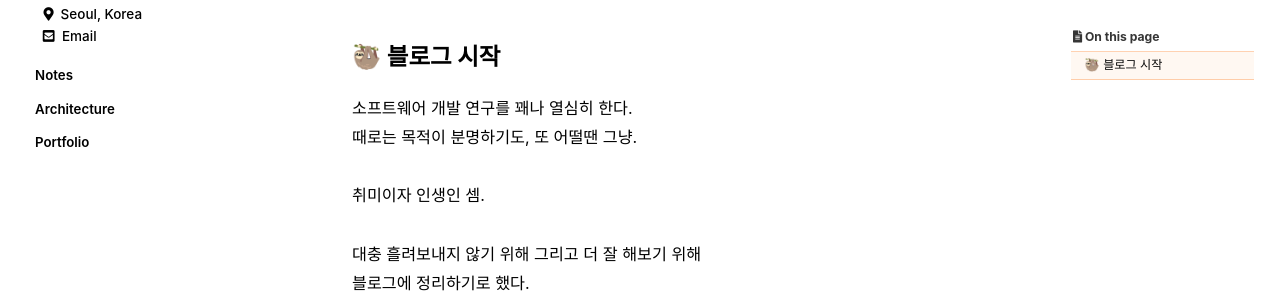
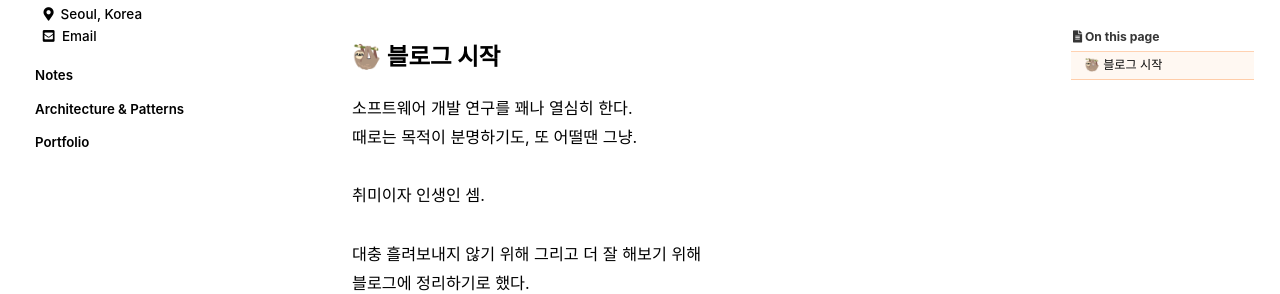
Before and after one commit to choiiis/minimal-mistakes-choiiis-customized, a Jekyll site: the page built from _posts/2022-07-24-categories-post-name-here.md, in a window 1280 px wide. Shown: the part 207-501 px from the top of the page. Built offline with Jekyll 4.4.1, drawn with Linux system fonts in a browser that asks for light colours; cached includes are drawn as plain includes; some web fonts are replaced; comment, search, counter and statistics services are not loaded.

```diff
--- a/_data/navigation.yml
+++ b/_data/navigation.yml
@@ -20,7 +20,7 @@ main:
 categories:
   - title: "Notes"
     url: /categories/notes/
-  - title: "Architecture"
+  - title: "Architecture & Patterns"
     url: /categories/architecture/
   - title: "Portfolio"
     url: /categories/portfolio/
--- a/_includes/comments-providers/utterances.html
+++ b/_includes/comments-providers/utterances.html
@@ -10,7 +10,7 @@
 
     var script = document.createElement('script');
     script.setAttribute('src', 'https://utteranc.es/client.js');
-    script.setAttribute('repo', 'github-account/repo-name');
+    script.setAttribute('repo', 'onejae/utterances.onejae.github.io');
     script.setAttribute('issue-term', '{{ site.comments.utterances.issue_term | default: "pathname" }}');
     script.setAttribute('theme', '{{ site.comments.utterances.theme | default: "github-light" }}');
     script.setAttribute('crossorigin', 'anonymous');
```
